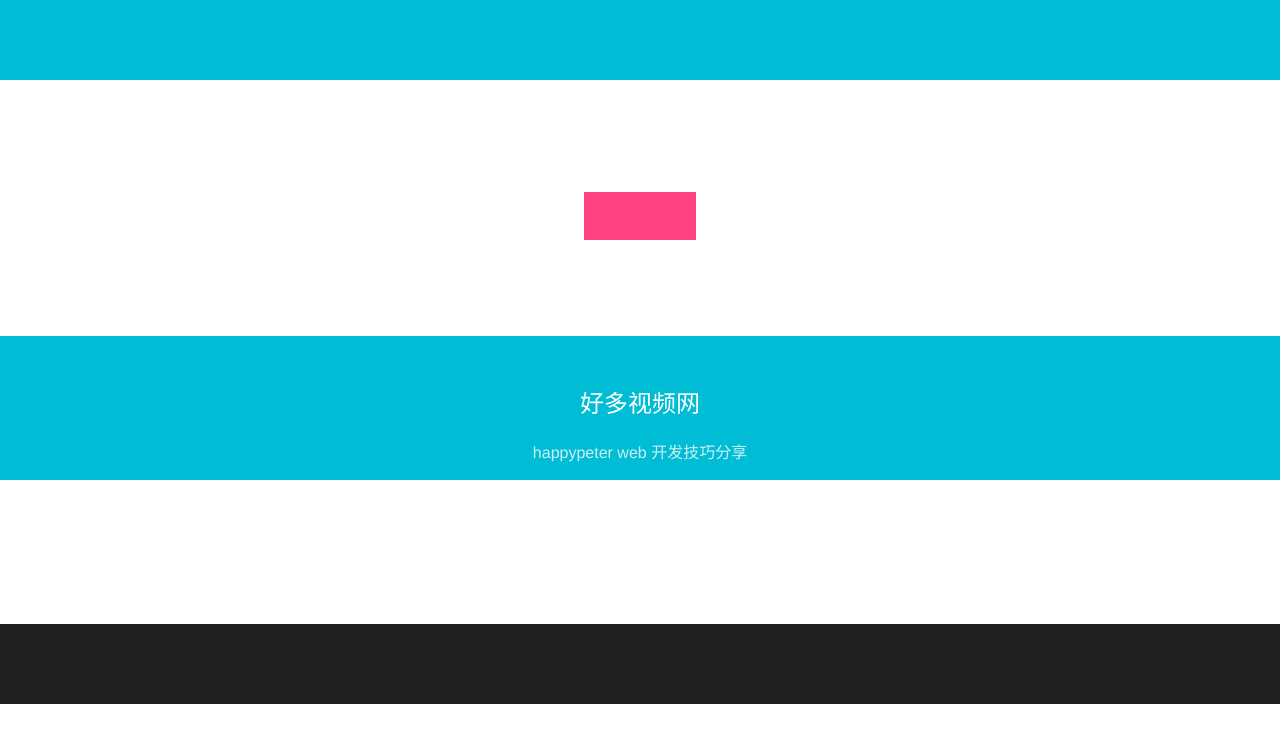
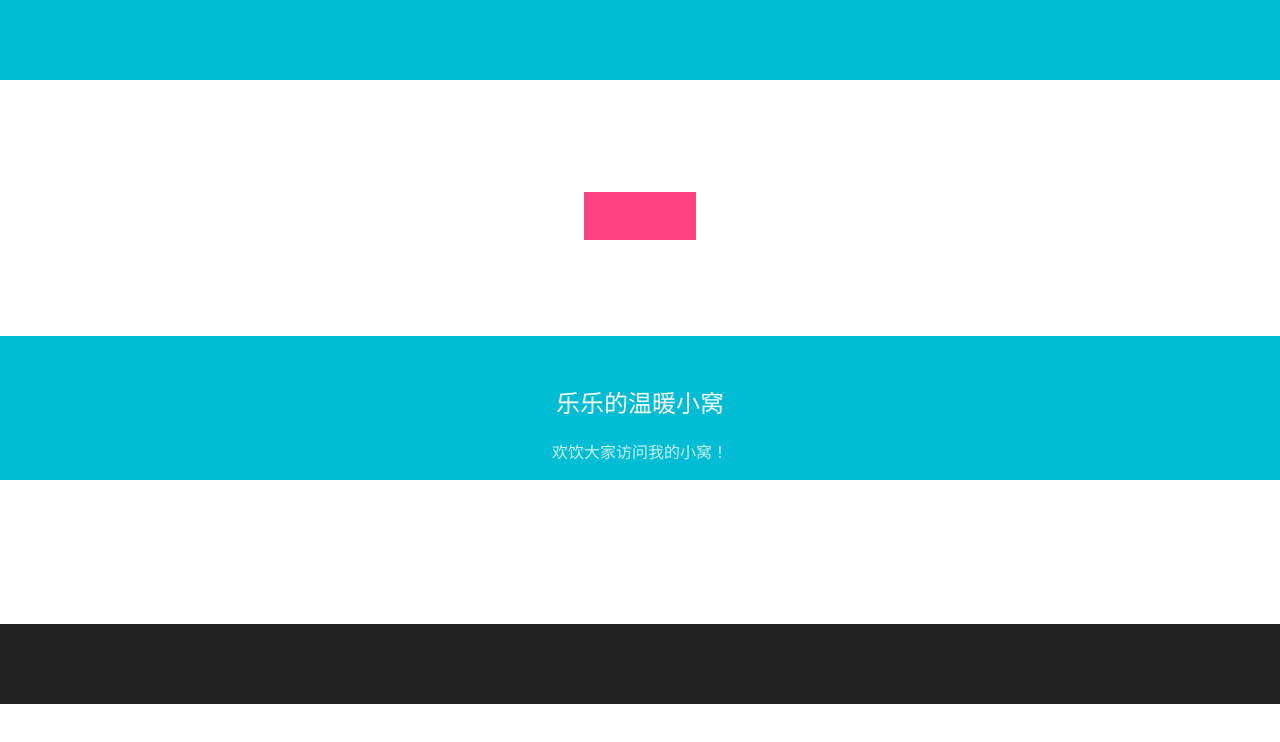
Before and after one commit to papertiger8848/papertiger8848.github.io, a website: page index.html in a window 1280 px wide. Drawn offline with Linux system fonts and the light colour scheme.

Commit message:
修改文案

```diff
--- a/index.html
+++ b/index.html
@@ -12,8 +12,8 @@
   <a href="#" class="action-button button"></a>
 </div>
 <div class="haoduo clearfix">
-  <h2>好多视频网</h2>
-  <p>happypeter web 开发技巧分享</p>
+  <h2>乐乐的温暖小窝</h2>
+  <p>欢饮大家访问我的小窝！</p>
 </div>
 <div class="books"></div>
 <footer></footer>
```
